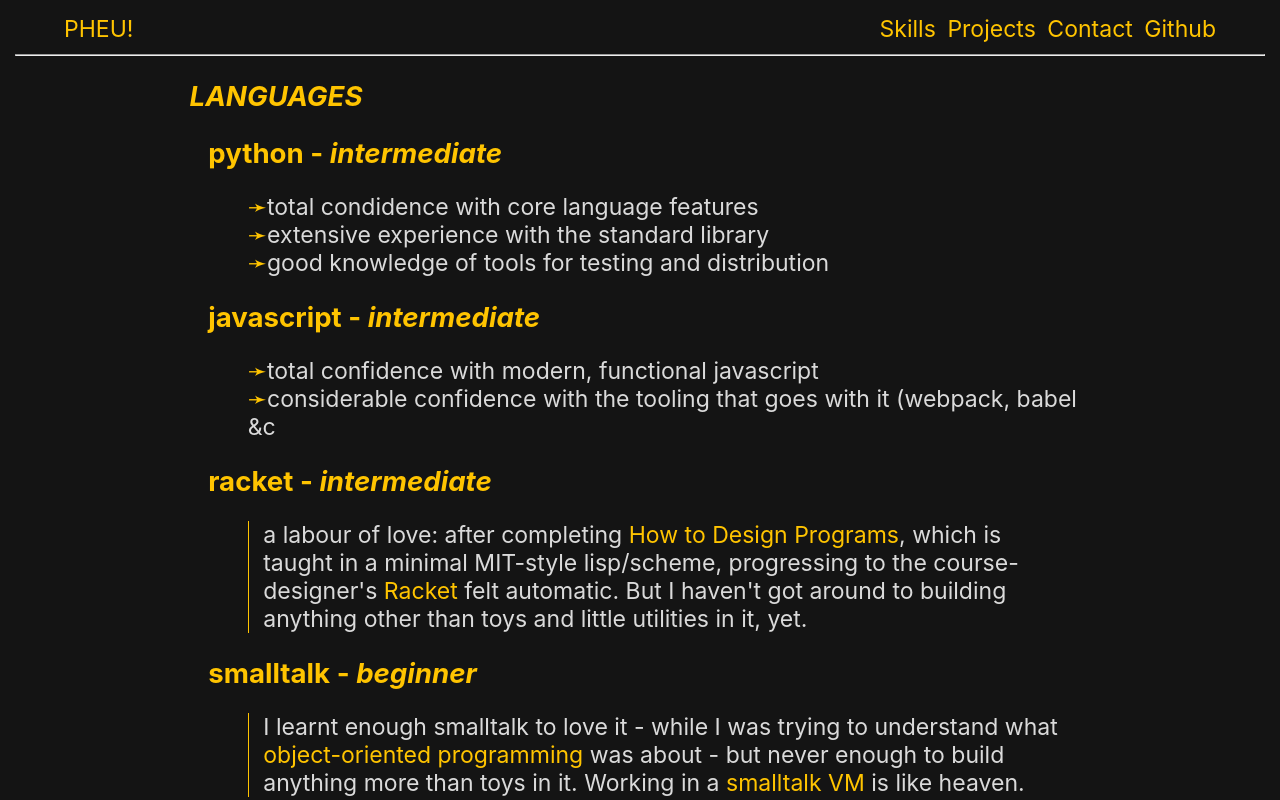
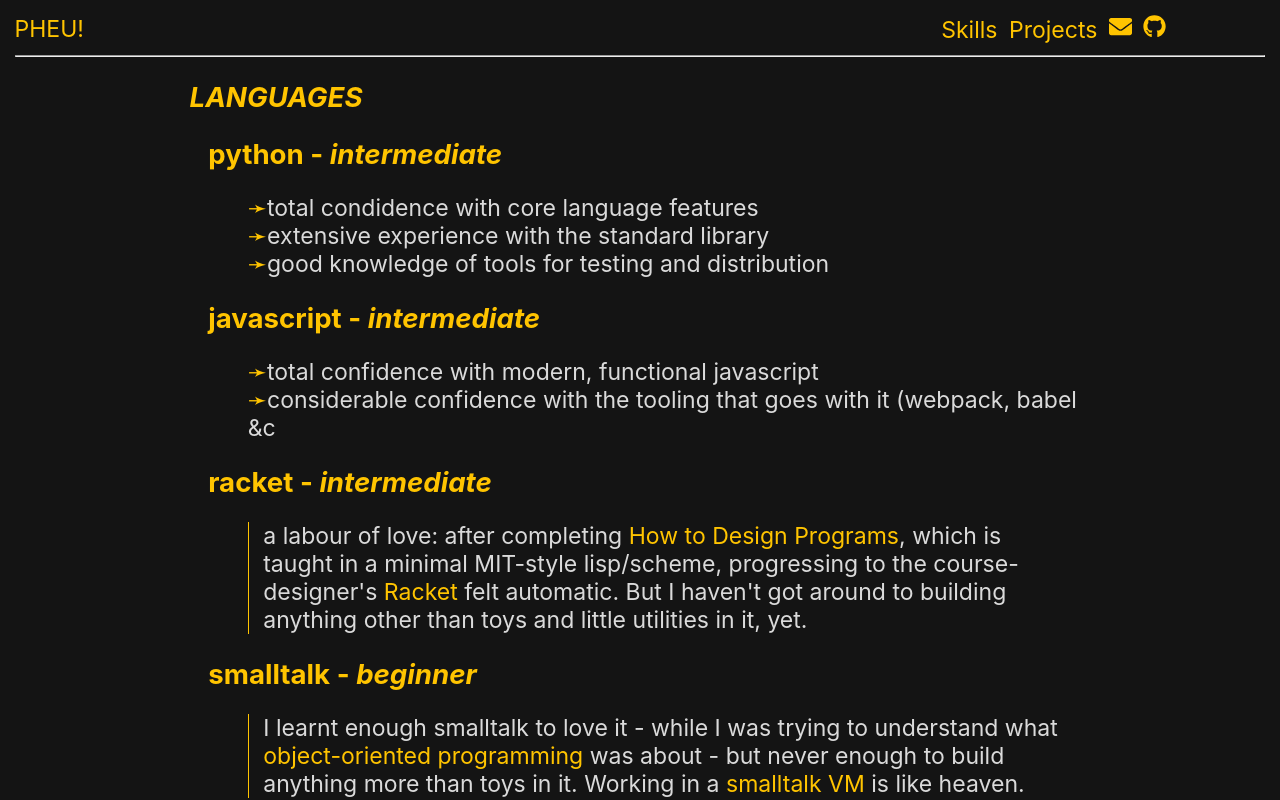
Before and after one commit to circius/pheu-next, a Next.js app: page /skills in a window 1280 px wide. Shown: the top 800 px of the page. Built offline with nearby package versions, Linux system fonts and the light colour scheme.

Commit message:
add icons for github and contact

```diff
--- a/components/header/index.js
+++ b/components/header/index.js
@@ -12,7 +12,6 @@ const Header = () => {
           display: flex;
           justify-content: space-between;
           max-width: 1152px;
-          margin: auto;
                 }
       `}
       </style>
--- a/components/header/pageLinks.js
+++ b/components/header/pageLinks.js
@@ -1,11 +1,23 @@
 import Link from 'next/link'
+import { FaGithub, FaEnvelope } from 'react-icons/fa'
+
+const getLabel = link => {
+  switch (link.label) {
+    case "Github":
+      return <FaGithub />
+    case "Contact":
+      return <FaEnvelope />
+    default:
+      return link.label
+  }
+}
 
 const PageLinks = ({ links }) => {
   return (
     <div className='PageLinks'>
       {links.map(
         (link, idx) => <Link href={link.href} key={idx}>
-          <a>{link.label}</a>
+          <a>{getLabel(link)}</a>
         </Link>)
       }
       <style jsx>{`
--- a/package.json
+++ b/package.json
@@ -21,6 +21,7 @@
   "devDependencies": {
     "image-size": "^0.9.3",
     "prettier": "^2.2.1",
+    "react-icons": "^4.2.0",
     "remark-unwrap-images": "^2.0.0",
     "sass": "^1.32.7"
   }
```
Also changed, not shown: 1 other file (tests, documents, lock files or other folders).
